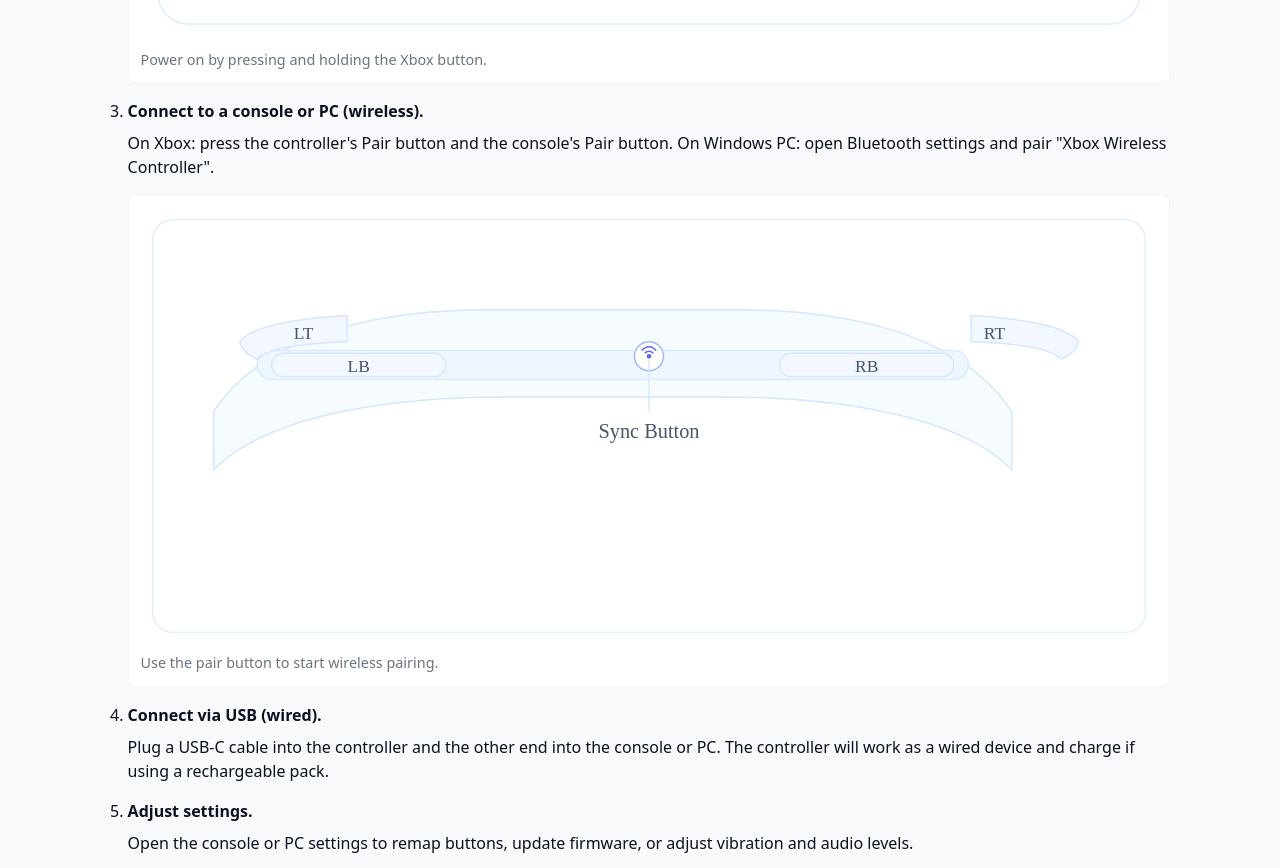
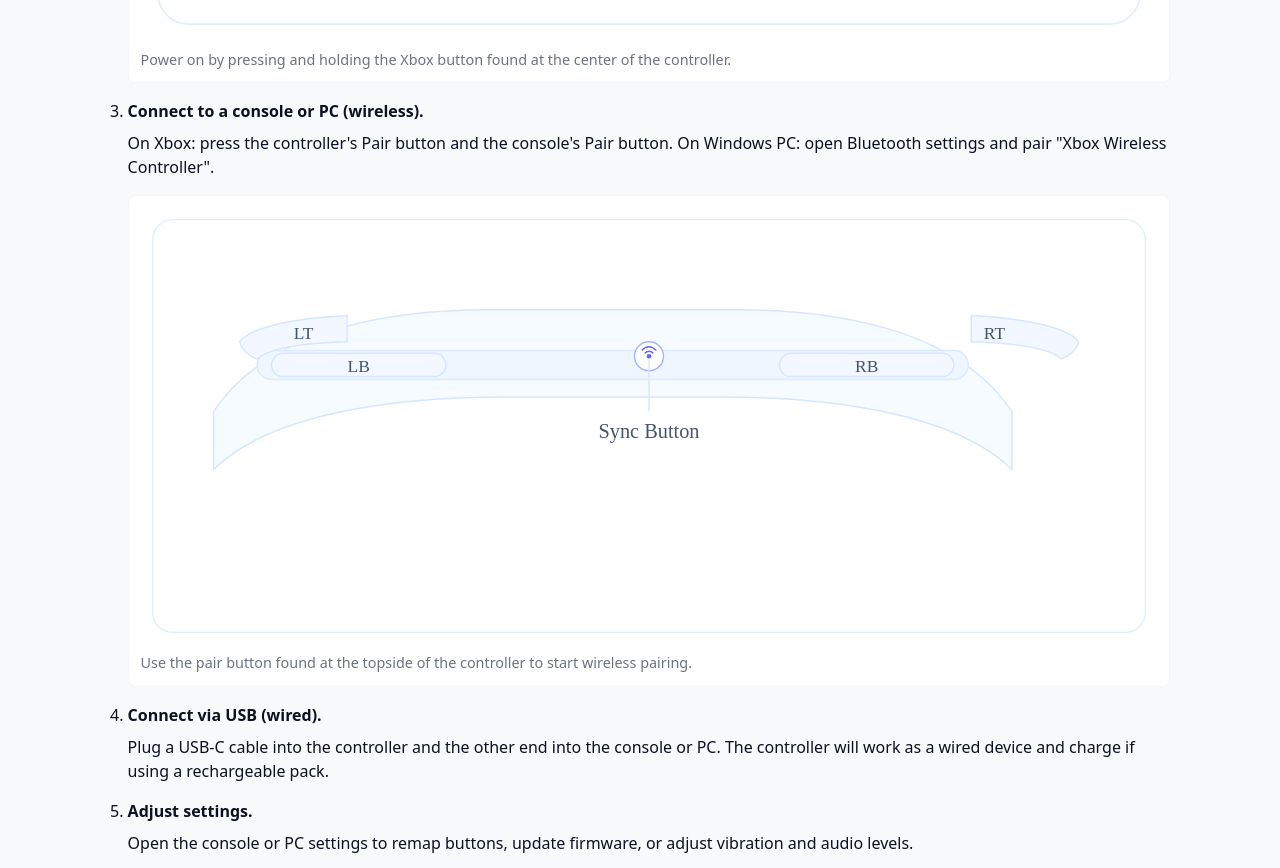
Before and after one commit to cadenreecesoftware/Xbox_controller_documentation_site, a plain HTML site: page user-guide.html in a window 1280 px wide. Shown: the part 1433-2301 px from the top of the page. Drawn offline with Linux system fonts and the light colour scheme.

Commit message:
Clarify figcaption text for controller instructions

```diff
--- a/user-guide.html
+++ b/user-guide.html
@@ -64,7 +64,7 @@
             <p>Press and hold the Xbox button in the center for 1–2 seconds until it lights up.</p>
             <figure>
               <img src="images/controller-front.svg" alt="Front view showing the Xbox button illuminated when the controller is powered on" />
-              <figcaption>Power on by pressing and holding the Xbox button.</figcaption>
+              <figcaption>Power on by pressing and holding the Xbox button found at the center of the controller.</figcaption>
             </figure>
           </li>
 
@@ -73,7 +73,7 @@
             <p>On Xbox: press the controller's Pair button and the console's Pair button. On Windows PC: open Bluetooth settings and pair "Xbox Wireless Controller".</p>
             <figure>
               <img src="images/controller-setup.svg" alt="Illustration showing the controller's pair button and a device pairing symbol" />
-              <figcaption>Use the pair button to start wireless pairing.</figcaption>
+              <figcaption>Use the pair button found at the topside of the controller to start wireless pairing.</figcaption>
             </figure>
           </li>
 
```
